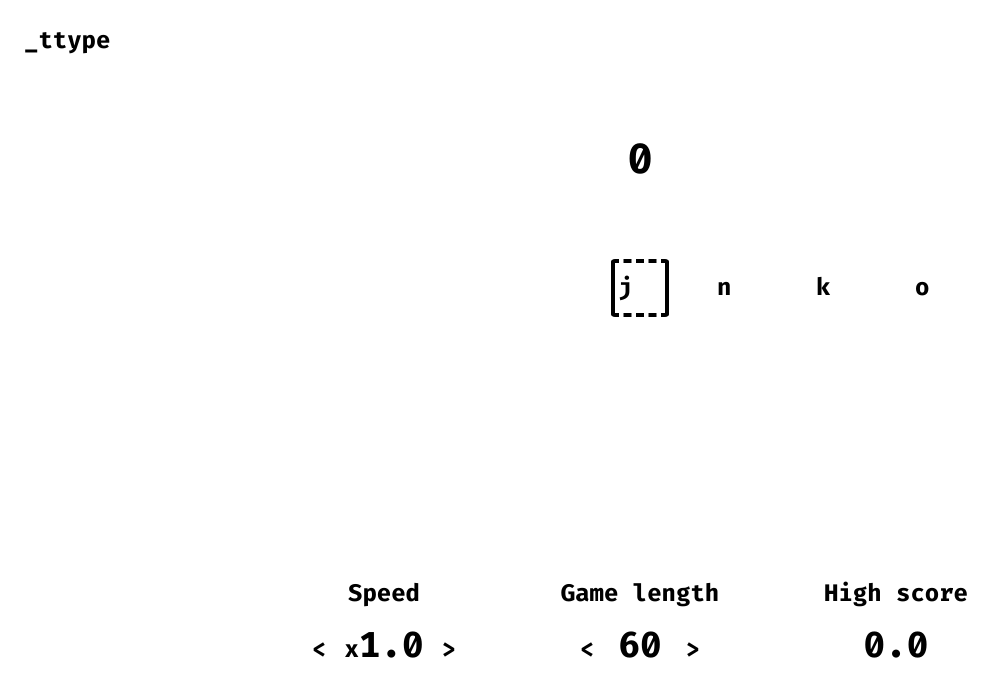
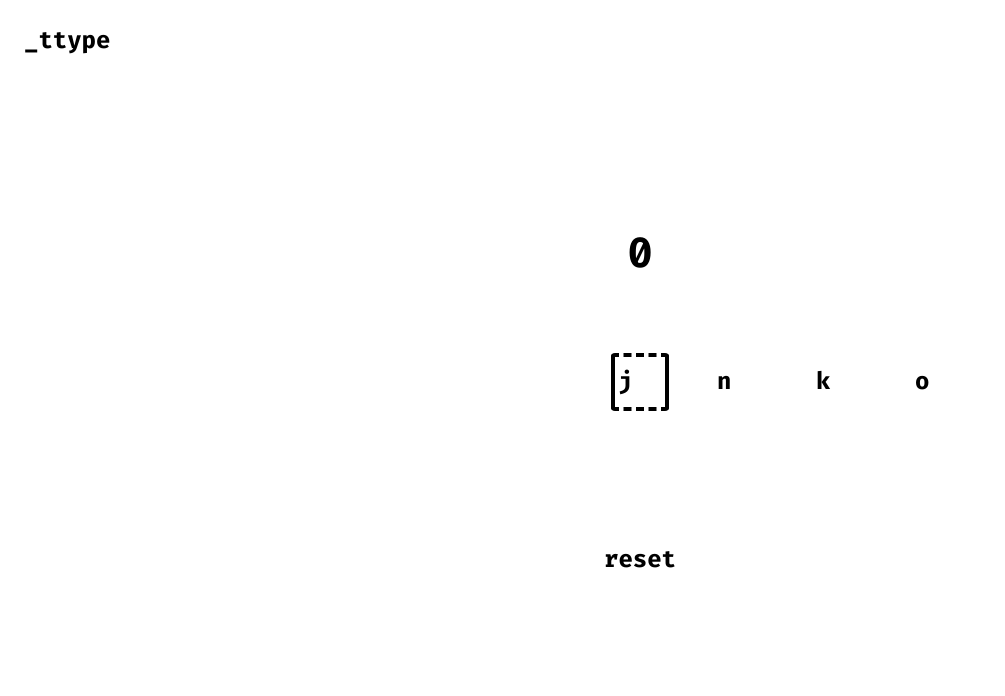
Before and after one commit to sam-peach/KaType, a React (Create React App) app: page / in a window 1280 px wide. Both pictures are taken after a click on the element "Click here to begin". Shown: the top 696 px of the page, without its empty margins (0-1005 px from the left). Built offline with nearby package versions, Linux system fonts and the light colour scheme.

Commit message:
Better options and start

```diff
--- a/src/components/LetterStream.css
+++ /dev/null
@@ -1,8 +0,0 @@
-@keyframes fadein {
-  0% {
-    opacity: 0;
-  }
-  100% {
-    opacity: 1;
-  }
-}
--- a/src/components/LetterStream.tsx
+++ b/src/components/LetterStream.tsx
@@ -4,7 +4,6 @@ import { Letter } from "../types/Letter";
 import LetterWrapper from "./LetterWrapper";
 import Box from "./Box";
 import ScoreBoard from "./ScoreBoard";
-import "./LetterStream.css";
 import { GameLength } from "../utils";
 
 const randomLetter = (offset: number) => {
@@ -64,6 +63,7 @@ const LetterStream = ({
   const [letterStream, setLetterStream] = useState<Array<Letter>>([
     randomLetter(LETTER_ORIGIN),
   ]);
+  const [shouldStop, setShouldStop] = useState<boolean>(false);
 
   const handleKeypress = (e: KeyboardEvent) => {
     const letter = letterStream.find((x) => {
@@ -114,13 +114,32 @@ const LetterStream = ({
     document.getElementById("letter-stream")?.focus();
   }, []);
 
+  useEffect(() => {
+    if (remainingLetters === 0 && letterStream.length === 0) {
+      setShouldStop(true);
+    }
+  }, [letterStream.length, remainingLetters]);
+
   return (
     <div
+      style={{
+        display: "flex",
+        justifyContent: "center",
+        alignContent: "center",
+        flex: "1 0 100%",
+        height: "350px",
+      }}
+    >
+      <div
         id="letter-stream"
-      style={style(remainingLetters === 0 && letterStream.length === 0)}
+        style={style(shouldStop)}
         onKeyDown={handleKeypress}
         tabIndex={-1}
-      onTransitionEnd={() => onStop(score)}
+        onTransitionEnd={(e) => {
+          if ((e.target as HTMLElement).id !== "reset-button") {
+            onStop(score);
+          }
+        }}
       >
         <div>
           <ScoreBoard score={score} />
@@ -133,6 +152,20 @@ const LetterStream = ({
           ))}
         </div>
         <Box />
+        <div
+          id="reset-button"
+          style={{
+            display: "flex",
+            justifyContent: "center",
+            marginTop: "5em",
+          }}
+          onClick={() => {
+            setShouldStop(true);
+          }}
+        >
+          <div>reset</div>
+        </div>
+      </div>
     </div>
   );
 };
--- a/src/components/Options.tsx
+++ b/src/components/Options.tsx
@@ -12,14 +12,14 @@ const MIN_SPEED_LIMIT = 0.5;
 const Options = ({
   speedMultiplier,
   setSpeedMultiplier,
-  disabled,
+
   highScore,
   gameLength,
   setGameLength,
 }: {
   speedMultiplier: number;
   setSpeedMultiplier: (hewSpeed: number) => void;
-  disabled: boolean;
+
   highScore: number;
   gameLength: GameLength;
   setGameLength: (val: GameLength) => void;
@@ -28,26 +28,26 @@ const Options = ({
     (e: MouseEvent<HTMLElement>) => {
       const target = (e.target as HTMLElement).textContent;
 
-      if (!disabled && target === ">" && speedMultiplier < MAX_SPEED_LIMIT) {
+      if (target === ">" && speedMultiplier < MAX_SPEED_LIMIT) {
         setSpeedMultiplier(speedMultiplier + 0.1);
       } else if (target === "<" && speedMultiplier > MIN_SPEED_LIMIT) {
         setSpeedMultiplier(speedMultiplier - 0.1);
       }
     },
-    [disabled, setSpeedMultiplier, speedMultiplier]
+    [setSpeedMultiplier, speedMultiplier]
   );
 
   const handleGameLengthChange = useCallback(
     (e: MouseEvent<HTMLElement>) => {
       const target = (e.target as HTMLElement).textContent;
 
-      if (!disabled && target === ">" && gameLength < GameLength.Long) {
+      if (target === ">" && gameLength < GameLength.Long) {
         setGameLength(gameLength + 30);
       } else if (target === "<" && gameLength > GameLength.Short) {
         setGameLength(gameLength - 30);
       }
     },
-    [disabled, gameLength, setGameLength]
+    [gameLength, setGameLength]
   );
 
   return (
--- a/src/components/ScoreBoard.tsx
+++ b/src/components/ScoreBoard.tsx
@@ -1,4 +1,4 @@
-import React, { useState } from "react";
+import React from "react";
 
 const ScoreBoard = ({ score }: { score: number }) => {
   return (
--- a/src/components/StartScreen.tsx
+++ b/src/components/StartScreen.tsx
@@ -1,32 +1,63 @@
-import React, { useState, useEffect } from "react";
+import React, { useEffect, useState } from "react";
+import Options from "./Options";
+import { GameLength } from "../utils";
 
-const fadeOut = {
-  opacity: 0,
-  transition: "opacity 0.5s 0.4s",
+const style = (shouldFade: boolean): {} => {
+  const base = {
+    display: "flex",
+    flexWrap: "wrap",
+    justifyContent: "center",
+  };
+
+  const fade = shouldFade
+    ? {
+        opacity: 0,
+        transition: "opacity 0.6s",
+      }
+    : { animation: "fadein", "-webkit-animation": "fadein 0.4s linear" };
+
+  return { ...base, ...fade };
 };
 
-const style = { alignSelf: "center", outline: "none" };
-
-const StartScreen = ({ afterStart }: { afterStart: () => void }) => {
+const StartScreen = ({
+  afterStart,
+  speedMultiplier,
+  setSpeedMultiplier,
+  running,
+  highScore,
+  gameLength,
+  setGameLength,
+}: {
+  afterStart: () => void;
+  speedMultiplier: number;
+  setSpeedMultiplier: (hewSpeed: number) => void;
+  running: boolean;
+  highScore: number;
+  gameLength: GameLength;
+  setGameLength: (val: GameLength) => void;
+}) => {
   const [clicked, setClicked] = useState<boolean>(false);
-
-  const handleClick = () => {
-    setClicked(true);
-  };
 
   useEffect(() => {
     document.getElementById("start-screen")?.focus();
   }, []);
 
   return (
-    <div
-      id="start-screen"
-      tabIndex={-1}
-      onClick={handleClick}
-      onTransitionEnd={afterStart}
-      style={clicked ? { ...style, ...fadeOut } : style}
-    >
-      Click here to begin
+    <div style={style(clicked)} onTransitionEnd={afterStart}>
+      <div
+        id="start-screen"
+        onClick={() => setClicked(true)}
+        style={{ marginBottom: "1em" }}
+      >
+        Click here to begin
+      </div>
+      <Options
+        speedMultiplier={speedMultiplier}
+        setSpeedMultiplier={setSpeedMultiplier}
+        highScore={highScore}
+        gameLength={gameLength}
+        setGameLength={setGameLength}
+      />
     </div>
   );
 };
--- a/src/components/TempoType.tsx
+++ b/src/components/TempoType.tsx
@@ -1,11 +1,16 @@
 import React, { useState } from "react";
 import { GameLength } from "../utils";
-
 import LetterStream from "./LetterStream";
-import Options from "./Options";
 import StartScreen from "./StartScreen";
 
 const BASE_BPM = 120;
+
+const containerStyle: {} = {
+  display: "flex",
+  justifySelf: "center",
+  flexWrap: "wrap",
+  justifyContent: "center",
+};
 
 const TempoType = () => {
   const [running, setRunning] = useState<boolean>(false);
@@ -16,23 +21,7 @@ const TempoType = () => {
   );
 
   return (
-    <div
-      tabIndex={0}
-      style={{
-        display: "flex",
-        justifySelf: "center",
-        flexWrap: "wrap",
-      }}
-    >
-      <div
-        style={{
-          display: "flex",
-          justifyContent: "center",
-          alignContent: "center",
-          flex: "1 0 100%",
-          height: "350px",
-        }}
-      >
+    <div tabIndex={0} style={containerStyle}>
       {running ? (
         <LetterStream
           bpm={BASE_BPM * speedMultiplier}
@@ -47,20 +36,15 @@ const TempoType = () => {
         />
       ) : (
         <StartScreen
-            afterStart={() => {
-              setRunning(true);
-            }}
-          />
-        )}
-      </div>
-      <Options
+          afterStart={() => setRunning(true)}
           speedMultiplier={speedMultiplier}
           setSpeedMultiplier={setSpeedMultiplier}
-        disabled={running}
+          running
           highScore={highScore}
           gameLength={gameLength}
           setGameLength={setGameLength}
         />
+      )}
     </div>
   );
 };
--- a/src/index.css
+++ b/src/index.css
@@ -22,3 +22,21 @@ code {
   font-weight: 900;
   src: local("Fira Code"), url(./fonts/FiraCode-Bold.ttf) format("truetype");
 }
+
+@keyframes fadein {
+  0% {
+    opacity: 0;
+  }
+  100% {
+    opacity: 1;
+  }
+}
+
+#reset-button {
+  text-decoration: underline solid transparent;
+  transition: text-decoration 0.2s;
+}
+
+#reset-button:hover {
+  text-decoration: underline solid black;
+}
```
Lines whose indentation alone changed are shown as unchanged.
